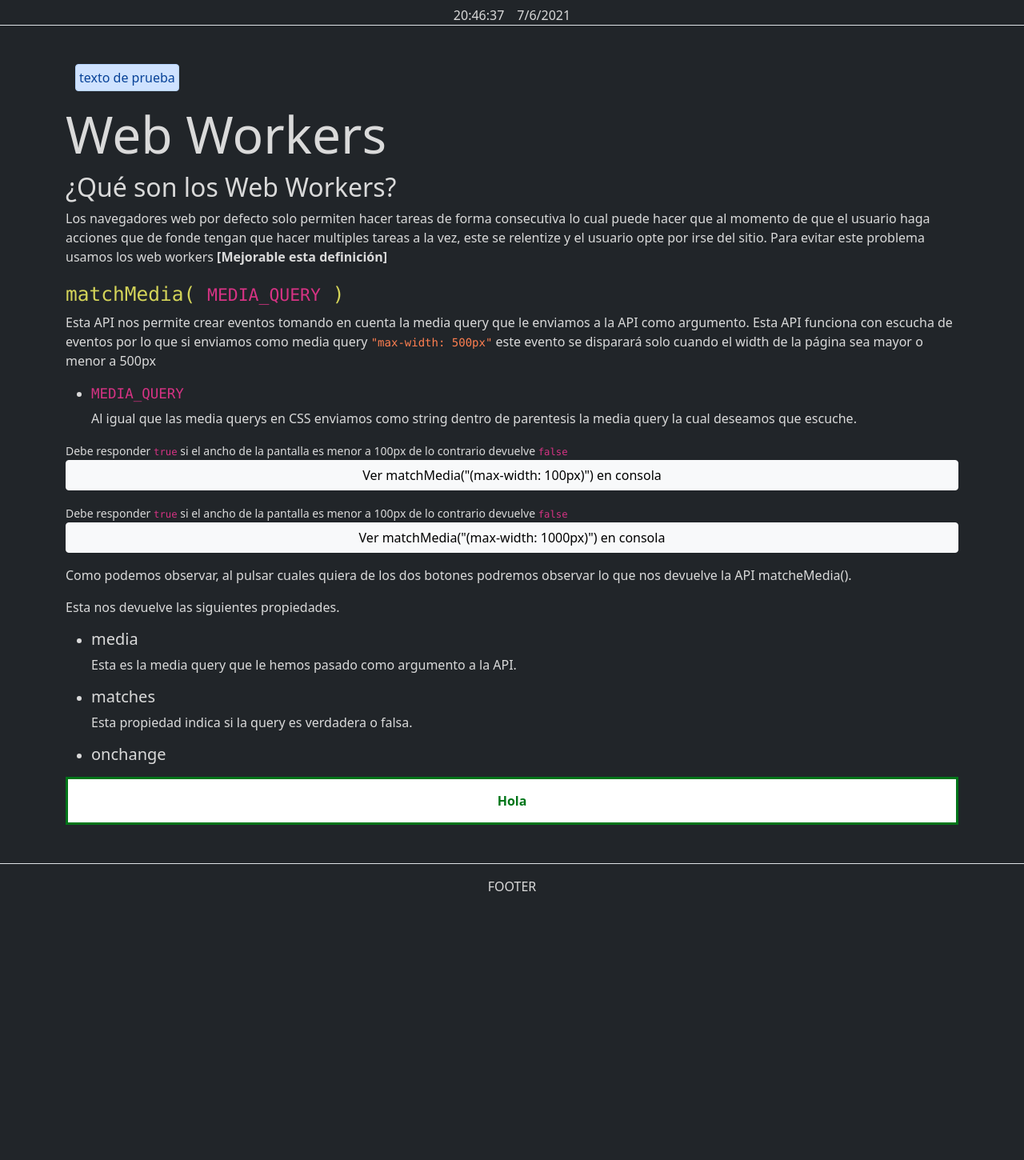
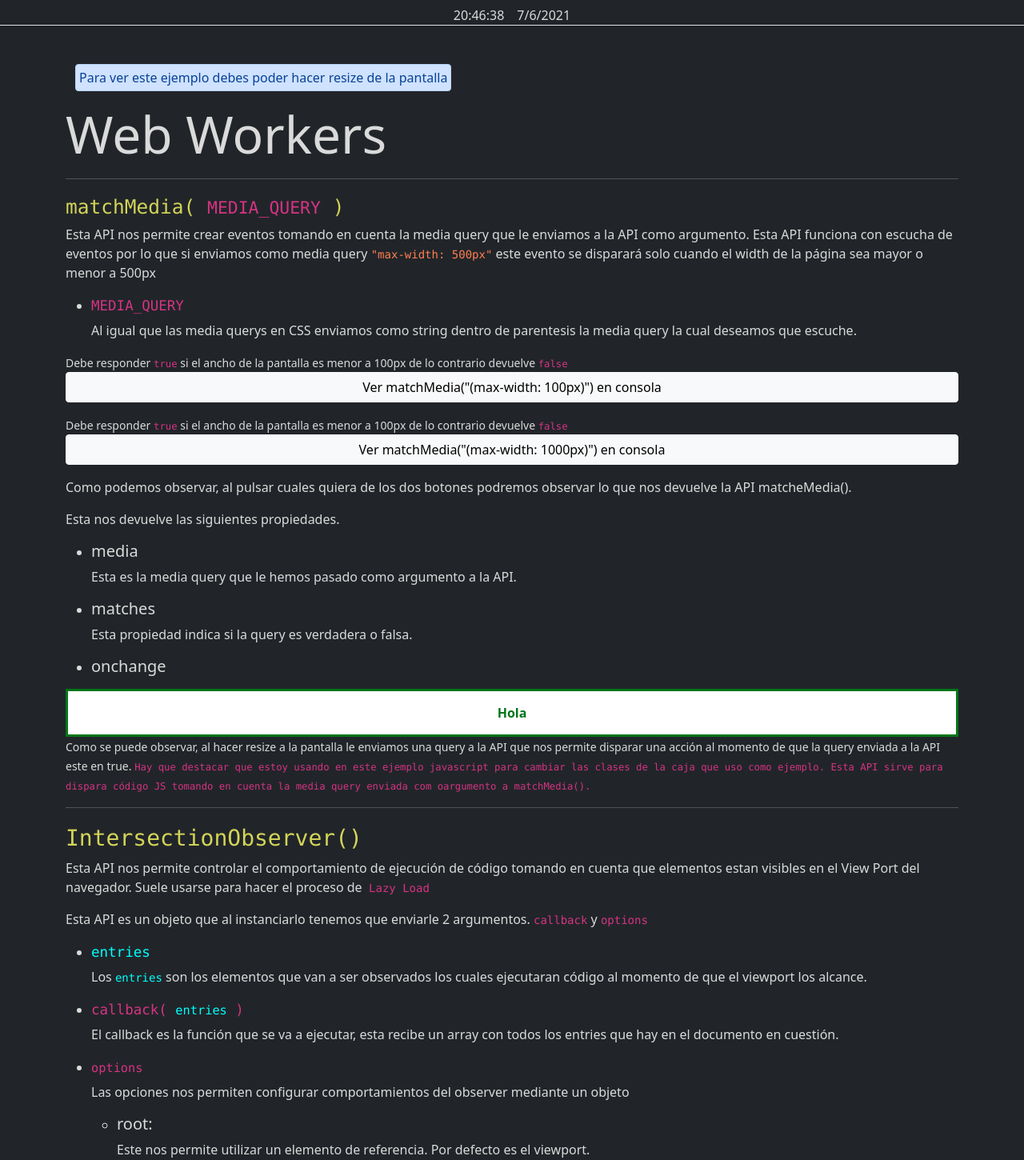
Before and after one commit to sberrus/masterJS, a React (Create React App) app: page /ApiWebWorkers in a window 1280 px wide. Shown: the part 49-1499 px from the top of the page at 80% size. Before the commit the page ends 1185 px from the top, so only its background shows below. Built offline with nearby package versions, Linux system fonts and the light colour scheme.

Commit message:
Terminado clase de Api Intersection Observer

```diff
--- a/src/componentes/Clases/ApiWebWorkers.jsx
+++ b/src/componentes/Clases/ApiWebWorkers.jsx
@@ -1,9 +1,12 @@
 import React, { useEffect } from "react";
 import Alerts from "../Alerts/Alerts";
 import "./CustomStyles/webworkers.css";
+import "./CustomStyles/intersectionObserver.css";
 
 const ApiWebWorkers = () => {
+    //#region Functions
     useEffect(() => {
+        const activarmatchMedia = () => {
             const mq = matchMedia("(max-width: 500px)");
             const cajaEjemplo = document.querySelector("#cajaEjemplo");
             mq.addEventListener("change", () => {
@@ -12,25 +15,47 @@ const ApiWebWorkers = () => {
                     : cajaEjemplo.classList.replace("cajaNegra", "cajaBlanca");
                 console.log("La pantalla es menor a 500px?", mq.matches);
             });
+        };
+
+        const isVisible = (entries) => {
+            for (const entry of entries) {
+                if (entry.isIntersecting) console.log("Se esta viendo la caja: ", entry.target.textContent);
+            }
+        };
+
+        const activarIntersectionObserver = () => {
+            const cajas = document.querySelectorAll(".observer");
+            const observer = new IntersectionObserver(isVisible);
+            for (const caja of cajas) {
+                observer.observe(caja);
+            }
+        };
+        const observerConMargin = () => {
+            const cajas = document.querySelectorAll(".observer");
+            const observer = new IntersectionObserver(
+                (entries) => {
+                    if (entries[0].isIntersecting)
+                        console.log("La caja 1 se observa 150px antes de aparecer en el viewport");
+                },
+                { rootMargin: "150px" }
+            );
+            observer.observe(cajas[0]);
+        };
+
+        activarIntersectionObserver();
+        observerConMargin();
+        activarmatchMedia();
     }, []);
-
+    //#endregion
     return (
         <div>
             <div className="container" id="header">
-                <Alerts alert={"primary"} msg={"texto de prueba"} />
+                <Alerts alert={"primary"} msg={"Para ver este ejemplo debes poder hacer resize de la pantalla"} />
             </div>
             <div id="body">
                 <h1 className="display-3">Web Workers</h1>
                 <div id="content">
-                    <section id="intro">
-                        <h2>¿Qué son los Web Workers?</h2>
-                        <p>
-                            Los navegadores web por defecto solo permiten hacer tareas de forma consecutiva lo cual puede
-                            hacer que al momento de que el usuario haga acciones que de fonde tengan que hacer multiples
-                            tareas a la vez, este se relentize y el usuario opte por irse del sitio. Para evitar este
-                            problema usamos los web workers <b>[Mejorable esta definición] </b>
-                        </p>
-                    </section>
+                    <hr />
                     <section id="matchmedia">
                         <article id="definicion">
                             <h3>
@@ -105,6 +130,134 @@ const ApiWebWorkers = () => {
                             <div id="cajaEjemplo" className="cajaBlanca">
                                 Hola
                             </div>
+                            <small>
+                                Como se puede observar, al hacer resize a la pantalla le enviamos una query a la API que nos
+                                permite disparar una acción al momento de que la query enviada a la API este en true.{" "}
+                                <code>
+                                    Hay que destacar que estoy usando en este ejemplo javascript para cambiar las clases de
+                                    la caja que uso como ejemplo. Esta API sirve para dispara código JS tomando en cuenta la
+                                    media query enviada com oargumento a matchMedia().
+                                </code>
+                            </small>
+                        </article>
+                    </section>
+                    <hr />
+                    <section id="intersectionObserver">
+                        <article id="definicion">
+                            <h2>
+                                {" "}
+                                <code className="arrowFunction">IntersectionObserver()</code>{" "}
+                            </h2>
+                            <p>
+                                Esta API nos permite controlar el comportamiento de ejecución de código tomando en cuenta que
+                                elementos estan visibles en el View Port del navegador. Suele usarse para hacer el proceso de
+                                <code> Lazy Load</code>
+                            </p>
+                        </article>
+                        <article id="comportamiento">
+                            <p>
+                                Esta API es un objeto que al instanciarlo tenemos que enviarle 2 argumentos.{" "}
+                                <code>callback</code> y <code>options</code>
+                            </p>
+                            <ul>
+                                <li>
+                                    <h5>
+                                        <code className="var">entries</code>
+                                    </h5>
+                                </li>
+                                <p>
+                                    Los <code className="var">entries</code> son los elementos que van a ser observados los
+                                    cuales ejecutaran código al momento de que el viewport los alcance.
+                                </p>
+                                <li>
+                                    <h5>
+                                        <code>
+                                            callback( <code className="var">entries</code> )
+                                        </code>
+                                    </h5>
+                                    <p>
+                                        El callback es la función que se va a ejecutar, esta recibe un array con todos los
+                                        entries que hay en el documento en cuestión.
+                                    </p>
+                                </li>
+                                <li>
+                                    <h5>
+                                        <code>
+                                            <code>options</code>
+                                        </code>
+                                    </h5>
+                                    <p>
+                                        Las opciones nos permiten configurar comportamientos del observer mediante un objeto
+                                    </p>
+                                    <ul>
+                                        <li>
+                                            <h5>root:</h5>
+                                            <p>
+                                                Este nos permite utilizar un elemento de referencia. Por defecto es el
+                                                viewport.
+                                            </p>
+                                        </li>
+                                        <li>
+                                            <h5>rootMargin:</h5>
+                                            <p>
+                                                Esto nos permite indicar que tanto margen tiene el observe. Esto nos permite
+                                                que si queremos que un elemento se cargue uns pixeles antes de llegar a este,
+                                                lo indicamos con este método.{" "}
+                                                <code>
+                                                    Para ver el efecto se lo aplicaremos a la última caja para visualizar
+                                                    correctamente le comportamiento
+                                                </code>
+                                            </p>
+                                            <p>
+                                                Cabe destacar que podemos darle margin positivo para que este se ejecute
+                                                antes de aparecer en el viewport o negativo para ejecutarlo unos pixeles
+                                                después de que haya aparecido en el viewport.
+                                            </p>
+                                        </li>
+                                        <li>
+                                            <h5>treshold:</h5>
+                                            <p>
+                                                Esta propiedad nos permite indicar de otra manera cuando se dispara el
+                                                evento. Se envia un valor entre 0-1 dentro de corchetes [] donde 0 es que se
+                                                dispare el evento cuando se logra ver por completo el elemento en sí y 1 para
+                                                que se dispare recien entre en contacto el viewport y el elemento.
+                                            </p>
+                                        </li>
+                                    </ul>
+                                </li>
+                            </ul>
+                            <br />
+                            <h3>
+                                <code className="function">
+                                    intersectionObserver(<code className="var">cb,op</code>)
+                                    <code className="arrowFunction">
+                                        .observe(<code className="var">HTMLElement</code>)
+                                    </code>{" "}
+                                </code>
+                            </h3>
+                            <p>
+                                Pensaremos en el intersectionObserver como un eventListener que debemos preconfigurar.
+                                Despues de haber configurado el observer, debemos aplicarle este a un elemento HTML. Esto lo
+                                hacemos mediante el método{" "}
+                                <code className="function">
+                                    intersectionObserver()
+                                    <code className="arrowFunction">
+                                        .observe(<code className="var">HTMLElement</code>)
+                                    </code>
+                                </code>
+                            </p>
+                            <p>
+                                El observer va a tener 2 estados, verdadero cuando se visualize el elemento en el viweport y
+                                falso de lo contrario. Esto lo veremos en la propiedad <code>isIntersecting: BOOL</code> que
+                                nos devuelve el observer.
+                            </p>
+                        </article>
+                        <article id="ejemplo">
+                            <p>En este ejemplo, le hemos aplicado un observer</p>
+                            <div className="observer">caja 1</div>
+                            <div className="observer">caja 2</div>
+                            <div className="observer">caja 3</div>
+                            <div className="observer">caja 4</div>
                         </article>
                     </section>
                 </div>
--- /dev/null
+++ b/src/componentes/Clases/CustomStyles/intersectionObserver.css
@@ -0,0 +1,24 @@
+.observer {
+    width: 300px;
+    text-align: center;
+    padding: 145px 0;
+    margin: 10px auto;
+    color: #000;
+}
+
+.observer:nth-child(2) {
+    background: hsl(241, 50%, 65%);
+    border: 2px dashed hsl(241, 50%, 25%);
+}
+.observer:nth-child(3) {
+    background: hsl(0, 50%, 65%);
+    border: 2px dashed hsl(0, 50%, 25%);
+}
+.observer:nth-child(4) {
+    background: hsl(298, 50%, 65%);
+    border: 2px dashed hsl(298, 50%, 25%);
+}
+.observer:nth-child(5) {
+    background: hsl(133, 50%, 65%);
+    border: 2px dashed hsl(133, 50%, 25%);
+}
```
Lines whose indentation alone changed are shown as unchanged.
